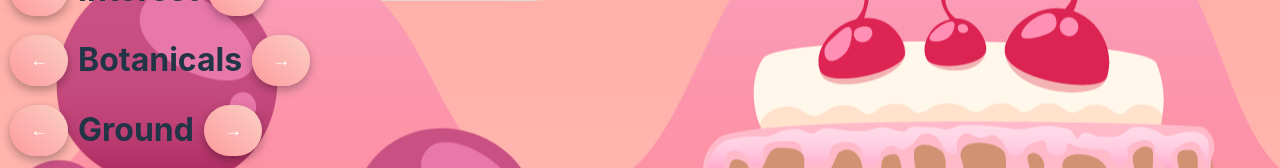
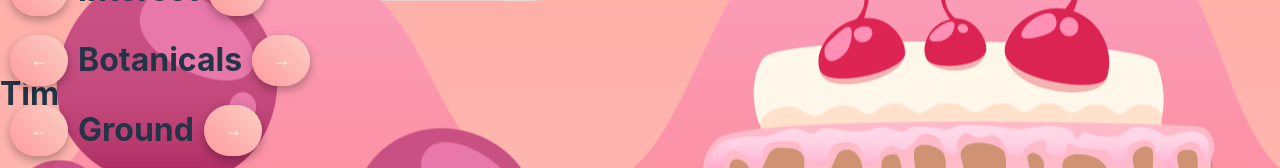
Before and after one commit to sofiakatzman/SceneMaker, a React (Vite) app: page / in a window 1280 px wide. Shown: the part 306-474 px from the top of the page. Built offline with nearby package versions, Linux system fonts and the light colour scheme.

Commit message:
create and add base timer

```diff
--- a/src/App.jsx
+++ b/src/App.jsx
@@ -1,12 +1,24 @@
+import { useState } from 'react';
 import SwitchReel from './SwitchReel'
 import resources from './data/DATA'
+import Timer from './Timer';
 
 
 function App() {
   const { BACKGROUNDS, CLOUDS, ATMOSPHERES, INTERESTS, BOTANICALS, GROUNDS  } = resources;
 
-  return (
+  const [isGameOver, setIsGameOver] = useState(false);
+
+
+  return isGameOver ? (
+    <h1>Game Over.</h1>
+  ) : (
     <>
+      <Timer
+        isGameOver={isGameOver}
+        setIsGameOver={setIsGameOver}
+      />
+
       <SwitchReel
         categoryName={"Background"}
         data={BACKGROUNDS}
--- /dev/null
+++ b/src/Timer.jsx
@@ -0,0 +1,27 @@
+import React, { useEffect, useState } from "react"
+
+function Timer({ setIsGameOver, isGameOver }) {
+    const [time, setTime] = useState(10)
+
+    useEffect(() => {
+        if (isGameOver) return
+
+        if (time > 0) {
+            const timer = setInterval(() => {
+                setTime((prevTime) => prevTime - 1)
+            }, 1000)
+
+            return () => clearInterval(timer)
+        } else {
+            setIsGameOver(true)
+        }
+    }, [time, isGameOver, setIsGameOver])
+
+    return (
+        <div>
+            <h1>Time Remaining: {time}s</h1>
+        </div>
+    )
+}
+
+export default Timer
```
Lines whose indentation alone changed are shown as unchanged.
